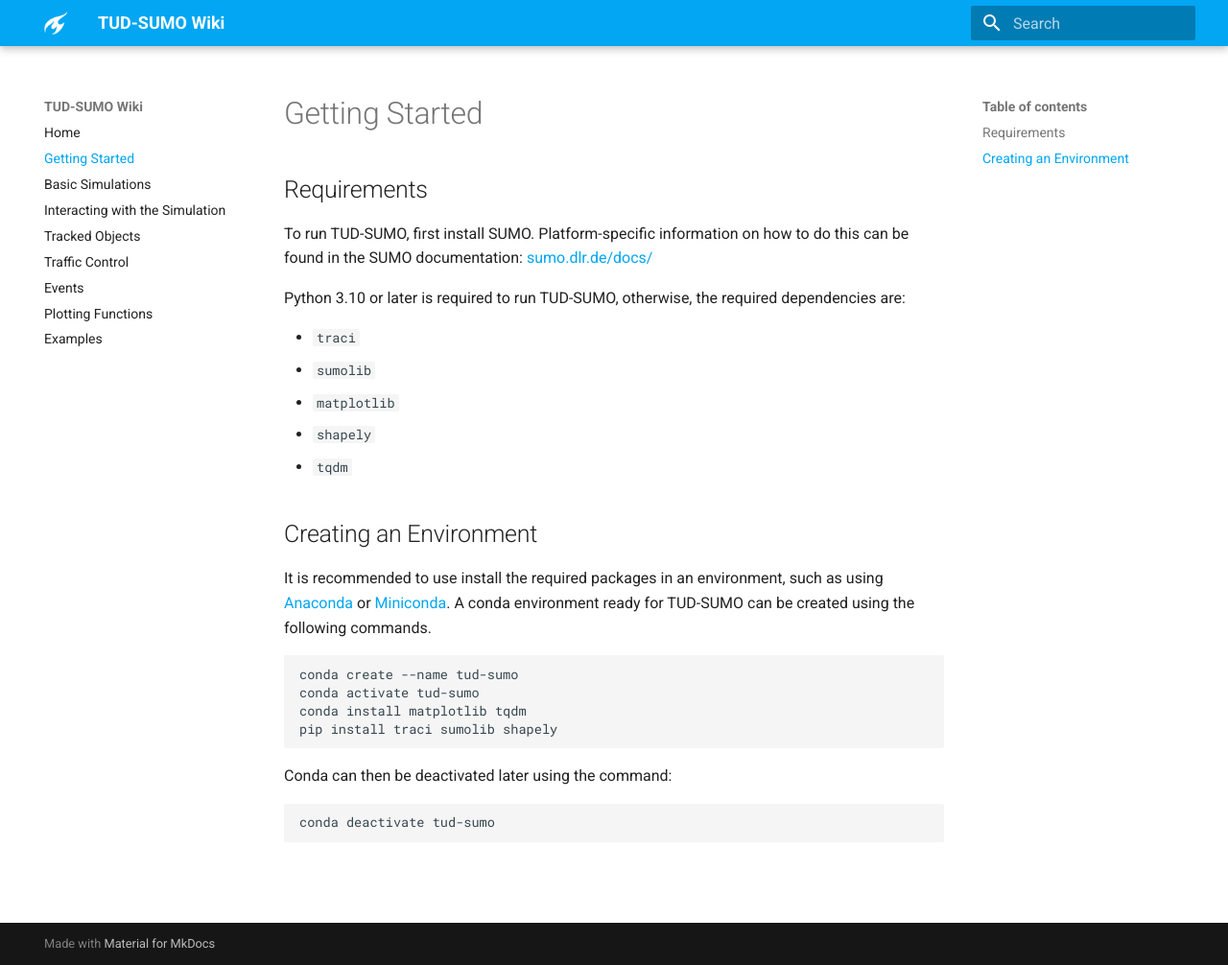
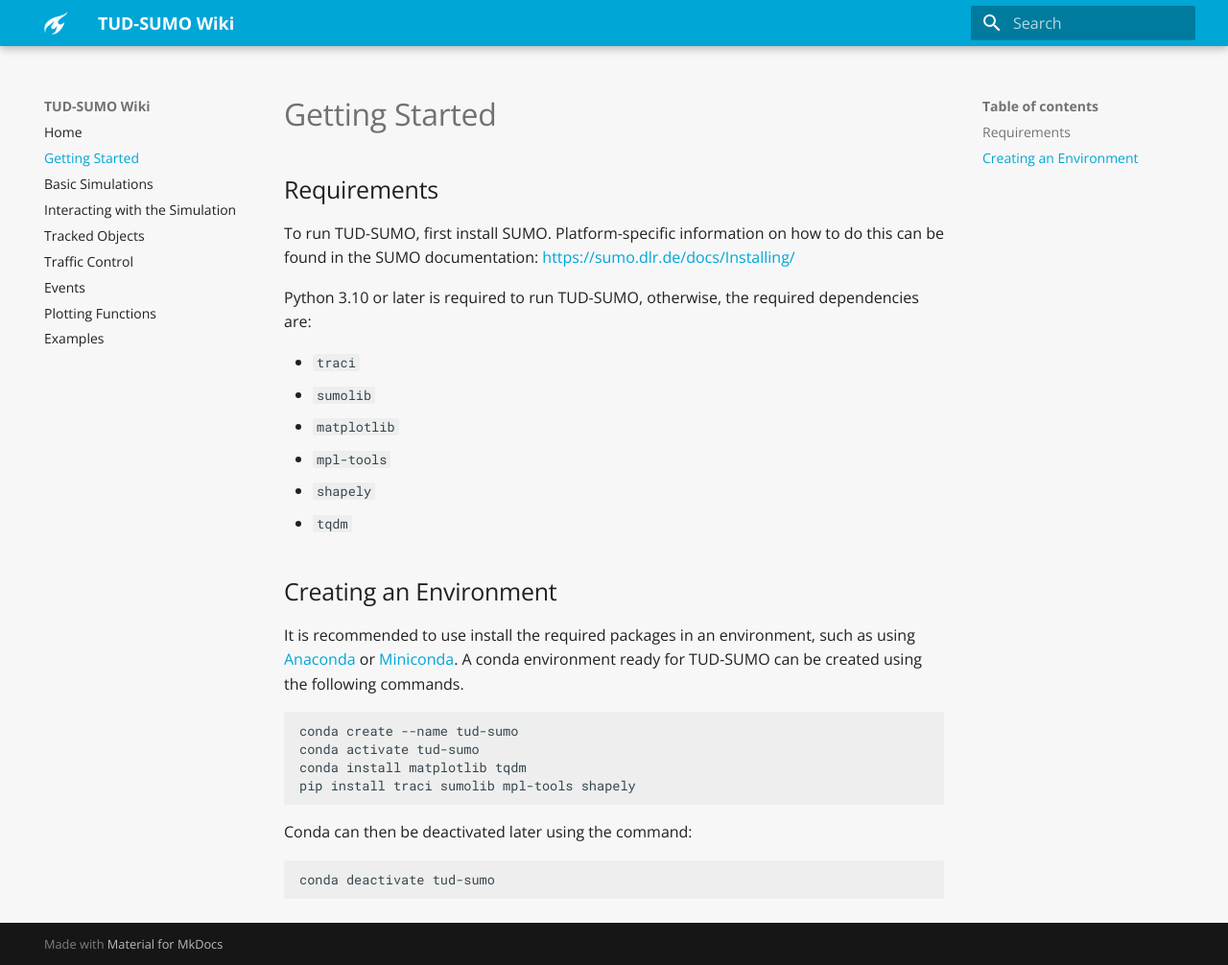
Before and after one commit to tuds-wiki/tud-wiki.github.io, an MkDocs documentation site: the page built from docs/2_getting_started.md, in a window 1280 px wide and 1006 px high. Shown: the whole window at 96% size. Built offline with MkDocs 1.6.1 and Material for MkDocs 9.7.7, drawn with Linux system fonts in a browser that asks for light colours.

Commit message:
Updated styling

````diff
--- a/docs/2_getting_started.md
+++ b/docs/2_getting_started.md
@@ -2,13 +2,14 @@
 
 ## Requirements
 
-To run TUD-SUMO, first install SUMO. Platform-specific information on how to do this can be found in the SUMO documentation: [sumo.dlr.de/docs/](https://sumo.dlr.de/docs/)
+To run TUD-SUMO, first install SUMO. Platform-specific information on how to do this can be found in the SUMO documentation: [https://sumo.dlr.de/docs/Installing/](https://sumo.dlr.de/docs/Installing/)
 
 Python 3.10 or later is required to run TUD-SUMO, otherwise, the required dependencies are:
 
   - `traci`
   - `sumolib`
   - `matplotlib`
+  - `mpl-tools`
   - `shapely`
   - `tqdm`
 
@@ -20,7 +21,7 @@
 conda create --name tud-sumo
 conda activate tud-sumo
 conda install matplotlib tqdm
-pip install traci sumolib shapely
+pip install traci sumolib mpl-tools shapely
 ```
 
 Conda can then be deactivated later using the command:
--- /dev/null
+++ b/docs/stylesheets/extra.css
@@ -0,0 +1,11 @@
+:root {
+    --md-primary-fg-color:        #00A6D6;
+    --md-primary-bg-color: #FFFFFF;
+    --md-accent-fg-color: #0076C2;
+    --md-typeset-a-color: #00B8C8;
+  }
+
+[data-md-color-scheme="default"] {
+    --md-default-bg-color: #F7F7F7;
+    --md-code-bg-color: #EEEEEE;
+}
--- a/mkdocs.yml
+++ b/mkdocs.yml
@@ -11,11 +11,15 @@
   - Examples: 9_examples.md
 theme:
   name: material
+  font:
+    text: Open Sans
+  palette:
+    primary: custom
+    accent: custom
   favicon: img/favicon.ico
   logo: img/logo.png
-  palette:
-    accent: light blue
-    primary: light blue
+extra_css:
+- stylesheets/extra.css
 markdown_extensions:
   - admonition
   - pymdownx.details
````
Also changed, not shown: docs/index.md (+1 -1 lines).
